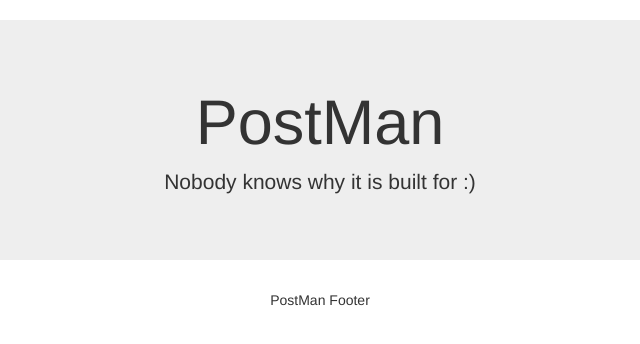
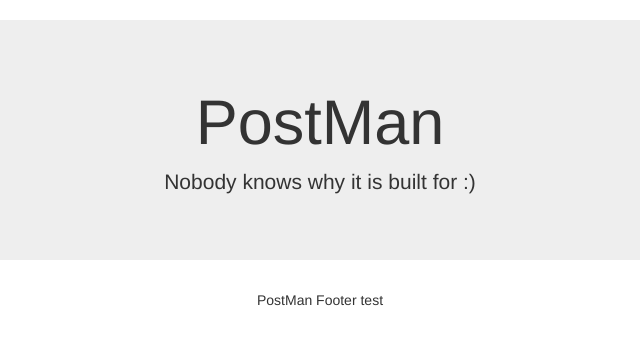
Before and after one commit to dackow/ninja-test, a website: page app/index.html in a window 1280 px wide. Shown: the full height of the page, 320-960 px from the left. Drawn offline with nearby package versions, Linux system fonts and the light colour scheme; some packages are replaced by stand-ins of ours.

Commit message:
test revision

```diff
--- a/app/index.html
+++ b/app/index.html
@@ -32,7 +32,7 @@
         <div ui-view></div>
         <div class="row footer">
           <div class="col-xs-12 text-center">
-              <p>PostMan Footer<app-version/></p>
+              <p>PostMan Footer test<app-version/></p>
           </div>
       </div>
   </div>
```
